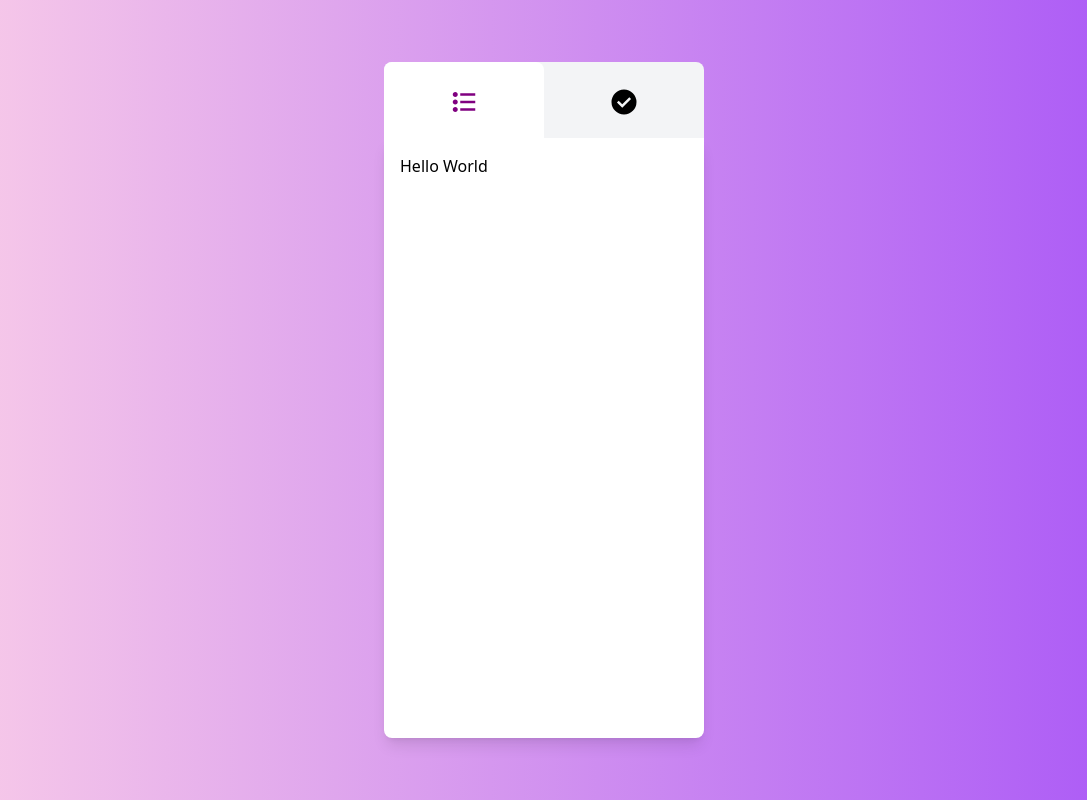
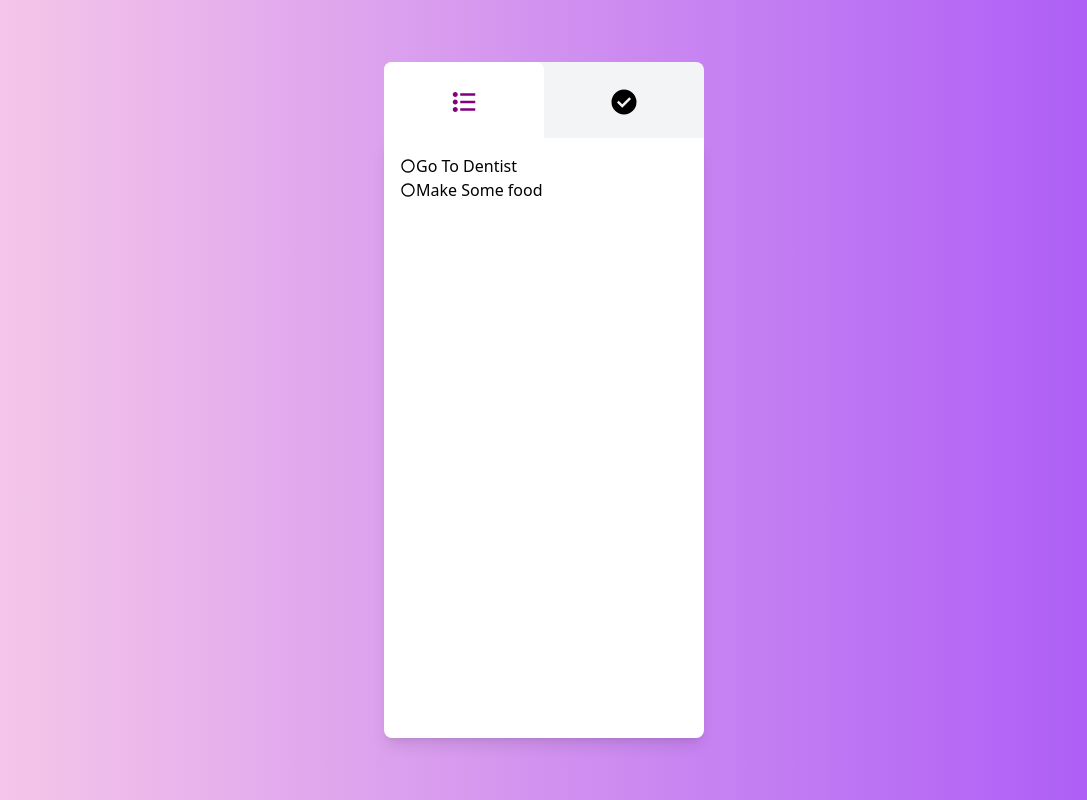
Before and after one commit to Redskullvue/Rira-Front-end-Task, a Vue app: page / in a window 1280 px wide. Shown: the whole page, without its empty margins (96-1183 px from the left). Built offline with nearby package versions, Linux system fonts and the light colour scheme.

Commit message:
Feat : Items-list Added

```diff
--- a/src/App.vue
+++ b/src/App.vue
@@ -12,4 +12,23 @@
 
 <script setup>
 import YHeader from "@/components/Header.vue";
+import { ref, provide } from "vue";
+
+// Initialized Our main Data here so it would be easier to do provide/inject
+const todosList = ref([
+  { id: 0, title: "Go To Dentist", isDone: false },
+  { id: 1, title: "Make Some food", isDone: false },
+]);
+
+// This function will fire when an item gets clicked / i passed it with provide function
+function updateTodos(id) {
+  let index = todosList.value.findIndex((todo) => todo.id === id);
+  todosList.value[index].isDone = !todosList.value[index].isDone;
+}
+
+// Did this instead of prop drilling
+provide("todosList", {
+  todosList,
+  updateTodos,
+});
 </script>
--- /dev/null
+++ b/src/components/ItemList.vue
@@ -0,0 +1,27 @@
+<template>
+  <ul class="w-full h-full overflow-y-scroll overflow-x-hidden p-4 select-none">
+    <!-- Simple For Loop To Show list items -->
+    <li
+      class="w-full p-3 text-gray-600 text-lg my-2 flex items-center gap-3 cursor-pointer"
+      v-for="(todo, index) in todosList"
+      :key="index"
+      @click="updateTodos(todo.id)"
+    >
+      <span class="text-2xl text-[#800080]" v-if="todo.isDone"
+        ><i-check
+      /></span>
+      <span class="text-2xl text-gray-300" v-if="!todo.isDone"
+        ><i-circle
+      /></span>
+      {{ todo.title }}
+    </li>
+  </ul>
+</template>
+
+<script setup>
+import ICircle from "@/components/icons/ICircle.vue";
+import ICheck from "@/components/icons/ICheck.vue";
+import { inject } from "vue";
+// Using Inject function to get data from Aoo,vue
+const { todosList, updateTodos } = inject("todosList");
+</script>
--- a/src/views/MainView.vue
+++ b/src/views/MainView.vue
@@ -1,7 +1,25 @@
 <template>
-  <div
-    class="bg-white w-full md:w-3/4 lg:w-1/4 h-3/4 rounded-b-lg p-4 shadow-lg"
-  >
-    Hello World
+  <div class="bg-white w-full md:w-3/4 lg:w-1/4 h-3/4 rounded-b-lg shadow-lg">
+    <item-list />
   </div>
 </template>
+
+<script setup>
+import ItemList from "@/components/ItemList.vue";
+</script>
+
+<style>
+::-webkit-scrollbar {
+  width: 2px;
+}
+
+/* Track */
+::-webkit-scrollbar-track {
+  background: #f5f5f5;
+}
+
+/* Handle */
+::-webkit-scrollbar-thumb {
+  background: purple;
+}
+</style>
```
